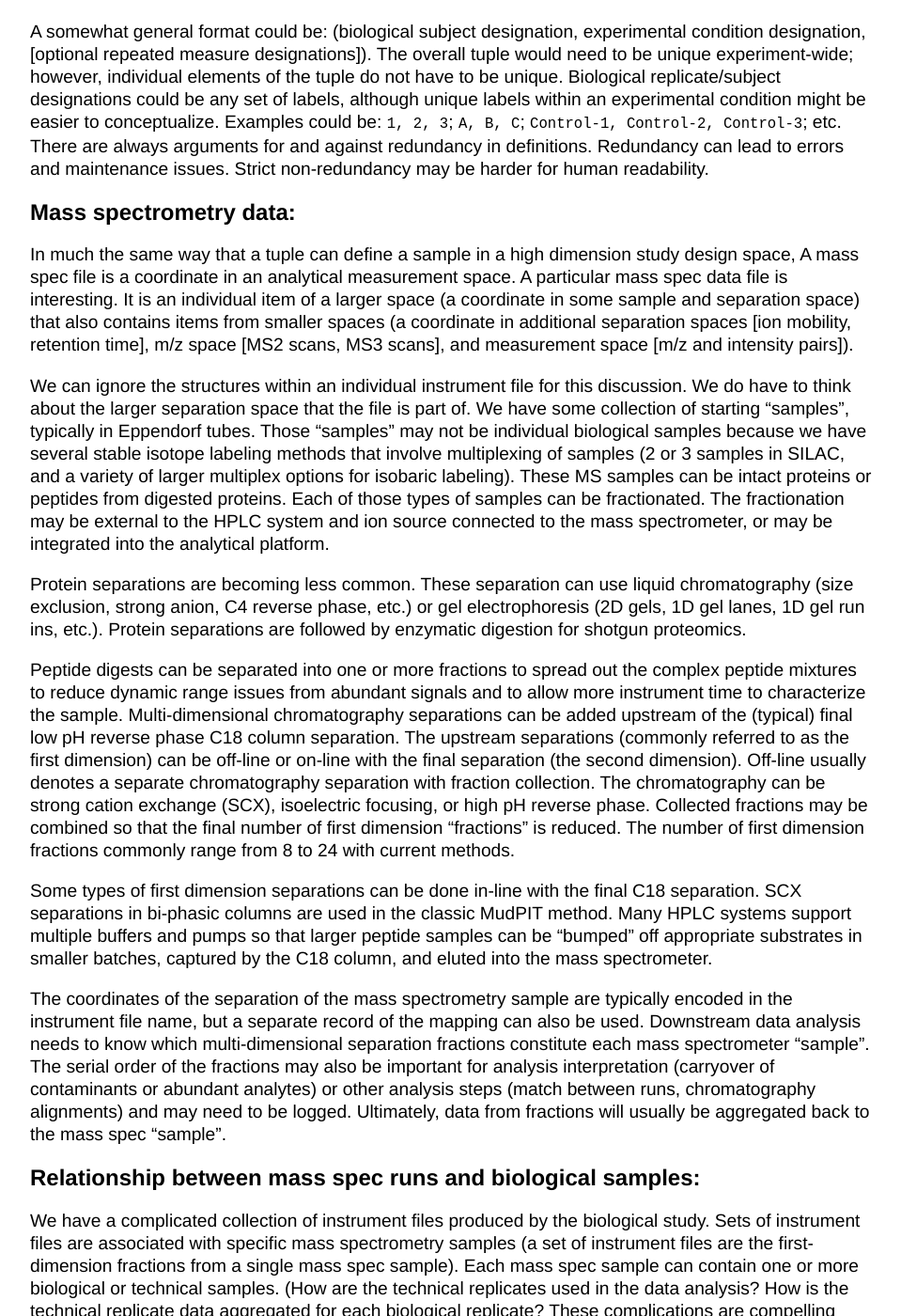
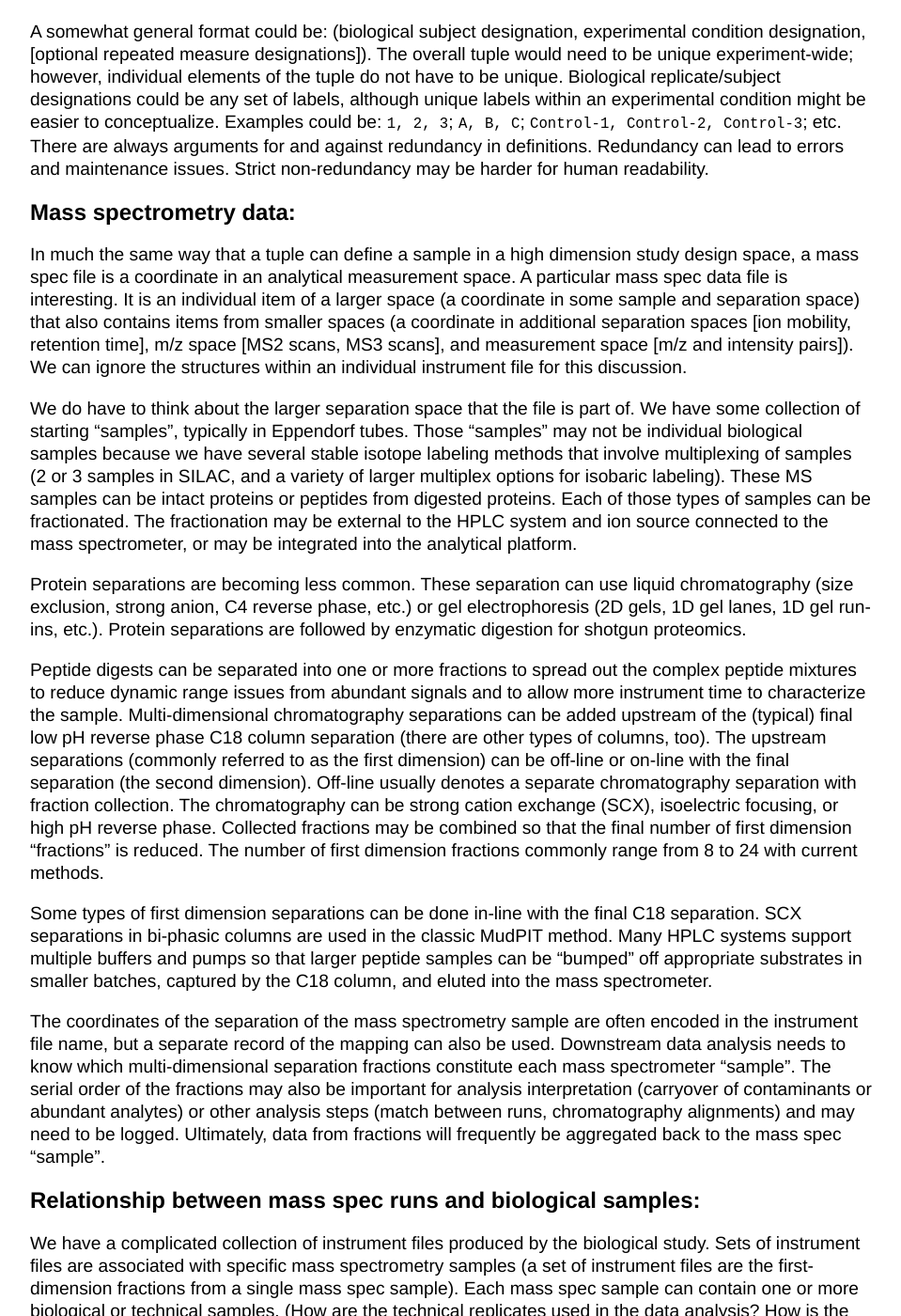
Before and after one commit to pwilmart/pwilmart.github.io, a Jekyll site: the page built from _posts/2020-06-07-Sample-keys.md, in a window 1280 px wide and 1400 px high, scrolled down 2206 px. Shown: the whole window at 94% size, without its empty margins (160-1119 px from the left). Built offline with Jekyll 4.4.1, drawn with Linux system fonts in a browser that asks for light colours; some of the changed text lies outside the part shown.

Commit message:
some edits to sample key blog

```diff
--- a/_posts/2020-06-07-Sample-keys.md
+++ b/_posts/2020-06-07-Sample-keys.md
@@ -36,33 +36,33 @@
 
 ## Biological samples:
 
-A possible way to generalize sample designations might be using a defined tuple nomenclature.  That requires definition of information that depends on the experimental design. A simpler design would need less information for each sample. A collection of tuples needs each tuple to be the same length and have the tuple items in the same order. Tuples can have mixed data types (strings, integers, floating point, Boolean, etc.). You could think of sample tuples as coordinates in some multi-dimensional biological study design space.
+A possible way to generalize sample designations might be using a defined [tuple](https://en.wikipedia.org/wiki/Tuple) nomenclature.  That requires definition of information that depends on the experimental design. A simpler design would need less information for each sample. A collection of tuples needs each tuple to be the same length and have the tuple items in the same order. Tuples can have mixed data types (strings, integers, floating point, Boolean, etc.). You could think of sample tuples as coordinates in some multi-dimensional biological study design space.
 
 A somewhat general format could be: (biological subject designation, experimental condition designation, [optional repeated measure designations]). The overall tuple would need to be unique experiment-wide; however, individual elements of the tuple do not have to be unique. Biological replicate/subject designations could be any set of labels, although unique labels within an experimental condition might be easier to conceptualize. Examples could be: `1, 2, 3`; `A, B, C`; `Control-1, Control-2, Control-3`; etc. There are always arguments for and against redundancy in definitions. Redundancy can lead to errors and maintenance issues. Strict non-redundancy may be harder for human readability.
 
 ## Mass spectrometry data:
 
-In much the same way that a tuple can define a sample in a high dimension study design space, A mass spec file is a coordinate in an analytical measurement space. A particular mass spec data file is interesting. It is an individual item of a larger space (a coordinate in some sample and separation space) that also contains items from smaller spaces (a coordinate in additional separation spaces [ion mobility, retention time], m/z space [MS2 scans, MS3 scans], and measurement space [m/z and intensity pairs]).
+In much the same way that a tuple can define a sample in a high dimension study design space, a mass spec file is a coordinate in an analytical measurement space. A particular mass spec data file is interesting. It is an individual item of a larger space (a coordinate in some sample and separation space) that also contains items from smaller spaces (a coordinate in additional separation spaces [ion mobility, retention time], m/z space [MS2 scans, MS3 scans], and measurement space [m/z and intensity pairs]). We can ignore the structures within an individual instrument file for this discussion.
 
-We can ignore the structures within an individual instrument file for this discussion. We do have to think about the larger separation space that the file is part of. We have some collection of starting “samples”, typically in Eppendorf tubes. Those “samples” may not be individual biological samples because we have several stable isotope labeling methods that involve multiplexing of samples (2 or 3 samples in SILAC, and a variety of larger multiplex options for isobaric labeling). These MS samples can be intact proteins or peptides from digested proteins. Each of those types of samples can be fractionated. The fractionation may be external to the HPLC system and ion source connected to the mass spectrometer, or may be integrated into the analytical platform.
+We do have to think about the larger separation space that the file is part of. We have some collection of starting “samples”, typically in Eppendorf tubes. Those “samples” may not be individual biological samples because we have several stable isotope labeling methods that involve multiplexing of samples (2 or 3 samples in SILAC, and a variety of larger multiplex options for isobaric labeling). These MS samples can be intact proteins or peptides from digested proteins. Each of those types of samples can be fractionated. The fractionation may be external to the HPLC system and ion source connected to the mass spectrometer, or may be integrated into the analytical platform.
 
-Protein separations are becoming less common. These separation can use liquid chromatography (size exclusion, strong anion, C4 reverse phase, etc.) or gel electrophoresis (2D gels, 1D gel lanes, 1D gel run ins, etc.). Protein separations are followed by enzymatic digestion for shotgun proteomics.
+Protein separations are becoming less common. These separation can use liquid chromatography (size exclusion, strong anion, C4 reverse phase, etc.) or gel electrophoresis (2D gels, 1D gel lanes, 1D gel run-ins, etc.). Protein separations are followed by enzymatic digestion for shotgun proteomics.
 
-Peptide digests can be separated into one or more fractions to spread out the complex peptide mixtures to reduce dynamic range issues from abundant signals and to allow more instrument time to characterize the sample. Multi-dimensional chromatography separations can be added upstream of the (typical) final low pH reverse phase C18 column separation. The upstream separations (commonly referred to as the first dimension) can be off-line or on-line with the final separation (the second dimension). Off-line usually denotes a separate chromatography separation with fraction collection. The chromatography can be strong cation exchange (SCX), isoelectric focusing, or high pH reverse phase. Collected fractions may be combined so that the final number of first dimension “fractions” is reduced. The number of first dimension fractions commonly range from 8 to 24 with current methods.
+Peptide digests can be separated into one or more fractions to spread out the complex peptide mixtures to reduce dynamic range issues from abundant signals and to allow more instrument time to characterize the sample. Multi-dimensional chromatography separations can be added upstream of the (typical) final low pH reverse phase C18 column separation (there are other types of columns, too). The upstream separations (commonly referred to as the first dimension) can be off-line or on-line with the final separation (the second dimension). Off-line usually denotes a separate chromatography separation with fraction collection. The chromatography can be strong cation exchange (SCX), isoelectric focusing, or high pH reverse phase. Collected fractions may be combined so that the final number of first dimension “fractions” is reduced. The number of first dimension fractions commonly range from 8 to 24 with current methods.
 
 Some types of first dimension separations can be done in-line with the final C18 separation. SCX separations in bi-phasic columns are used in the classic MudPIT method. Many HPLC systems support multiple buffers and pumps so that larger peptide samples can be “bumped” off appropriate substrates in smaller batches, captured by the C18 column, and eluted into the mass spectrometer.
 
-The coordinates of the separation of the mass spectrometry sample are typically encoded in the instrument file name, but a separate record of the mapping can also be used. Downstream data analysis needs to know which multi-dimensional separation fractions constitute each mass spectrometer “sample”. The serial order of the fractions may also be important for analysis interpretation (carryover of contaminants or abundant analytes) or other analysis steps (match between runs, chromatography alignments) and may need to be logged. Ultimately, data from fractions will usually be aggregated back to the mass spec “sample”.
+The coordinates of the separation of the mass spectrometry sample are often encoded in the instrument file name, but a separate record of the mapping can also be used. Downstream data analysis needs to know which multi-dimensional separation fractions constitute each mass spectrometer “sample”. The serial order of the fractions may also be important for analysis interpretation (carryover of contaminants or abundant analytes) or other analysis steps (match between runs, chromatography alignments) and may need to be logged. Ultimately, data from fractions will frequently be aggregated back to the mass spec “sample”.
 
 ## Relationship between mass spec runs and biological samples:
 
 We have a complicated collection of instrument files produced by the biological study. Sets of instrument files are associated with specific mass spectrometry samples (a set of instrument files are the first-dimension fractions from a single mass spec sample). Each mass spec sample can contain one or more biological or technical samples. (How are the technical replicates used in the data analysis? How is the technical replicate data aggregated for each biological replicate? These complications are compelling arguments to not do technical replicates.) Specific biological samples will be members of sets of experimental conditions that make up the biological experiment. A biological study may have more than one biological experiment. This is a complicated collection of one-to-many, many-to-one, or many-to-many mappings.
 
-Some sort of flat file representation of these relationships might be difficult to create. It seems more like a relational database scheme. Maybe even two relational databases that can be connected via foreign keys. One database would be the biological samples and how they are organized into the biological study. The other database would be the mass spectrometry instrument files and how they are organized into the mass spectrometry “samples”. The foreign key relationship would be to define how the final biological samples relate to the starting mass spectrometry samples.
+Some sort of flat file representation of these relationships might be difficult to create. It seems more naturally like a relational database scheme. Maybe even two sets of relational tables that can be connected via foreign keys. One set of tables would describe the biological samples and how they are organized into the biological study. The other set of tables would describe the mass spectrometry instrument files and how they are organized into the mass spectrometry “samples”. The foreign key relationship would be to define how the final biological samples relate to the starting mass spectrometry samples.
 
-Chronological ordering can help conceptualize things. We mostly have increasing numbers of things, but it is not monotonically increasing. We might have a study idea. It would compare controls to treatments. We would have some number of replicate samples for each condition. Those samples would be digested and fractionated. Each fraction would be an LC run. Most of these steps increase things. If we increase the number of biological replicates in each condition, we will have more LC runs. If we increase the fractionation, we have more LC runs. Multiplexing methods condense things in limited ways at specific steps.
+Chronological ordering might help conceptualize things. We mostly have increasing numbers of things, but it is not monotonically increasing. We might have a study idea. It would compare controls to treatments. We would have some number of replicate samples for each condition. Those samples would be digested and fractionated. Each fraction would be an LC run. Most of these steps increase things. If we increase the number of biological replicates in each condition, we will have more LC runs. If we increase the fractionation, we have more LC runs. Multiplexing methods condense things in limited ways at specific steps.
 
-Conceptually, we have some hidden and extraneous dimensions to deal with. You can think of sample multiplexing as hiding some of the biological sample dimension. You can think of multi-dimensional fractionation in separations as extraneous dimensions. We don’t really want to add fractions because they cost us time and money. We have to do it to compensate for current instrument limitations.
+We also have some hidden and extraneous dimensions to deal with. You can think of sample multiplexing as hiding some of the biological sample dimension. You can think of multi-dimensional fractionation in separations as extraneous dimensions. We don’t really want to add fractions because they cost us time and money. We have to do it to compensate for current instrument limitations.
 
 ## Observations:
 
```
Also changed, not shown: other parts of _posts/2020-06-07-Sample-keys.md (+1 -1 lines).
